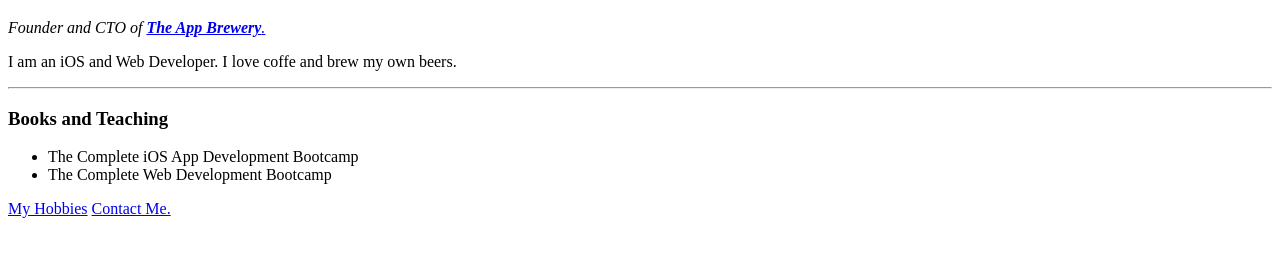
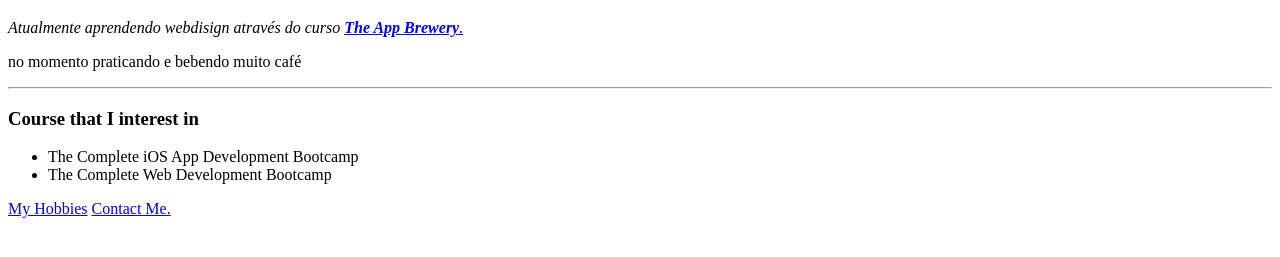
Before and after one commit to lucasvasquezfc/cv, a plain HTML site: page index.html in a window 1280 px wide. Shown: the part 213-470 px from the top of the page. Drawn offline with Linux system fonts and the light colour scheme.

Commit message:
Update index.html

```diff
--- a/index.html
+++ b/index.html
@@ -7,10 +7,10 @@
   <body>
     <img src="lucas.jpeg" alt="lucas profile picture">
     <h1>Lucas Vasquez</h1>
-    <p><em>Founder and CTO of <strong><a href="http://www.appbrewery.com">The App Brewery</strong>.</a></em></p>
-    <p>I am an iOS and Web Developer. I love coffe and brew my own beers.</p>
+    <p><em>Atualmente aprendendo webdisign através do curso <strong><a href="http://www.appbrewery.com">The App Brewery</strong>.</a></em></p>
+    <p>no momento praticando e bebendo muito café</p>
     <hr>
-    <h3>Books and Teaching</h3>
+    <h3>Course that I interest in</h3>
     <ul>
       <li>The Complete iOS App Development Bootcamp</li>
       <li>The Complete Web Development Bootcamp</li>
```
